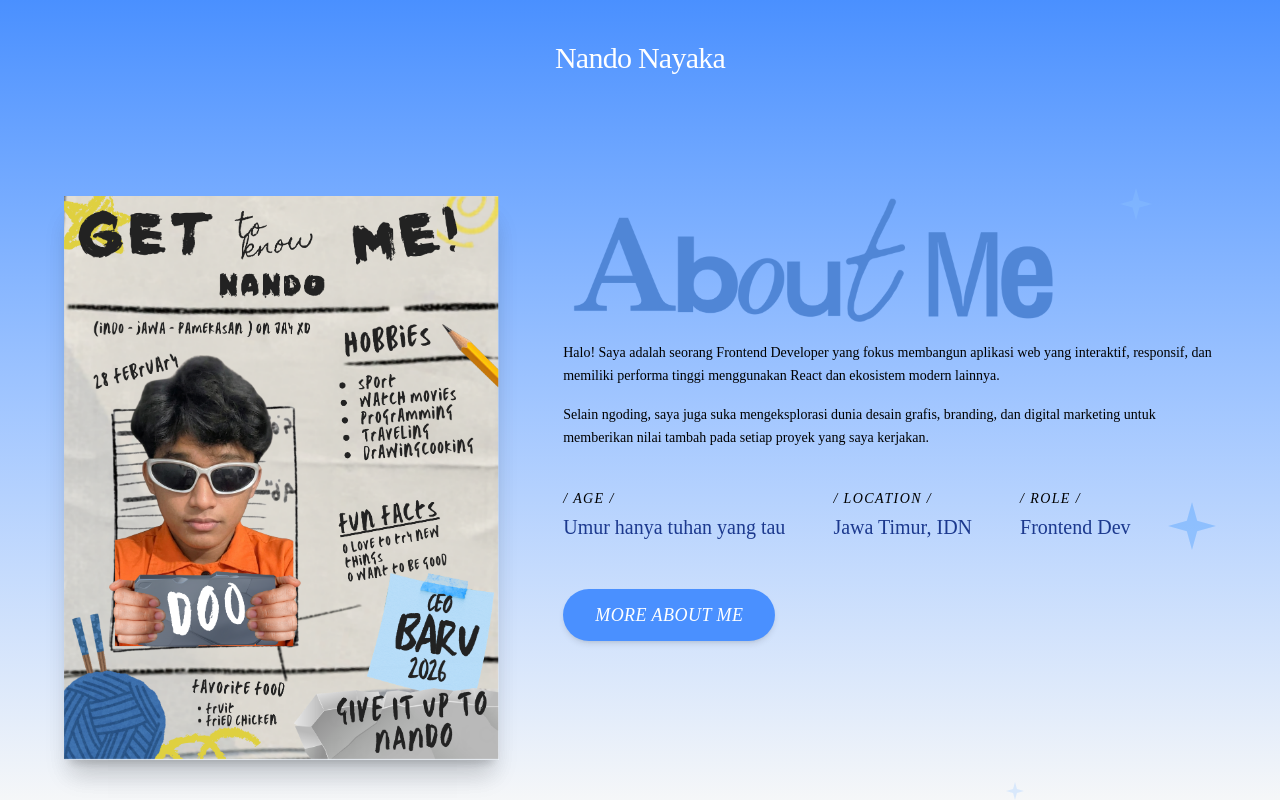
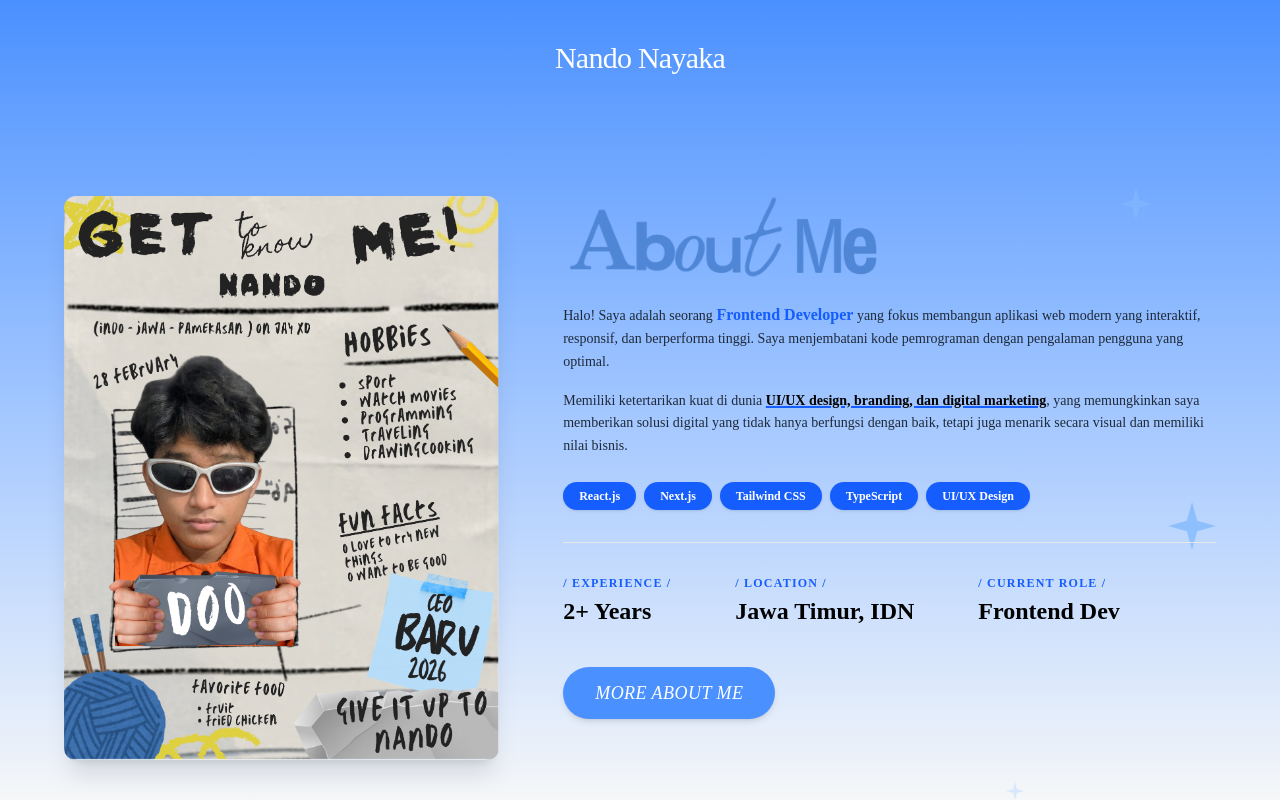
Before and after one commit to Nandonayaka/Portofolio, a React (Vite) app: page /about in a window 1280 px wide. Shown: the top 800 px of the page. Built offline with nearby package versions, Linux system fonts and the light colour scheme.

Commit message:
style: style all section

```diff
--- a/src/view/components/navbar/Navbar.jsx
+++ b/src/view/components/navbar/Navbar.jsx
@@ -8,8 +8,6 @@ export function Navbar() {
           </span>
         </li>
       </ul>
-
-
     </nav>
   );
 }
--- a/src/view/layouts/MainLayout.jsx
+++ b/src/view/layouts/MainLayout.jsx
@@ -1,9 +1,16 @@
-import { Outlet } from "react-router-dom";
+import { Outlet, useLocation } from "react-router-dom";
 import { Navbar } from "../components/navbar/Navbar";
 import Footer from "../components/footer/Footer";
 import DesktopToast from "../components/DesktopToast";
+import AboutPage from "../pages/about/AboutPage";
+import GalleryPage from "../pages/gallery/GalleryPage";
+import ExperiencePage from "../pages/experiences/ExperiencePage";
+import MoreAboutMe from "../pages/moreinfo/MoreAboutMe";
 
 const MainLayout = () => {
+    const location = useLocation();
+    const isHome = location.pathname === "/" || location.pathname === "/dashboard";
+
     return (
         <div className="min-h-screen bg-gradient-to-b from-[#4A90FF] via-[#FDFBF7] to-[#FDFBF7]">
             <DesktopToast />
@@ -11,6 +18,24 @@ const MainLayout = () => {
             <div className="">
                 <Outlet />
             </div>
+
+            {isHome && (
+                <>
+                    <div id="about-section">
+                        <AboutPage />
+                    </div>
+                    <div id="gallery-section">
+                        <GalleryPage />
+                    </div>
+                    <div id="experience-section">
+                        <ExperiencePage />
+                    </div>
+                    <div id="moreinfo-section">
+                        <MoreAboutMe />
+                    </div>
+                </>
+            )}
+
             <Footer />
         </div>
     );
--- a/src/view/pages/about/AboutPage.jsx
+++ b/src/view/pages/about/AboutPage.jsx
@@ -3,85 +3,130 @@ import AboutParticle from "../../components/particle/AboutParticle";
 
 const AboutPage = () => {
   const scrollToMoreInfo = () => {
-        const section = document.getElementById('moreinfo-section');
+    const section = document.getElementById("moreinfo-section");
     if (section) {
-            section.scrollIntoView({ behavior: 'smooth' });
+      section.scrollIntoView({ behavior: "smooth" });
     }
   };
 
+  // Daftar skill dengan tema biru-putih solid
+  const coreSkills = [
+    "React.js",
+    "Next.js",
+    "Tailwind CSS",
+    "TypeScript",
+    "UI/UX Design",
+  ];
+
   return (
     <div className="py-20 px-4 md:px-16 relative">
-            {/* Background Stars/Sparkles */}
+      {/* Background Stars/Sparkles Tetap Asli */}
       <AboutParticle />
 
-            {/* Section Utama: Kiri Foto, Kanan Deskripsi */}
-            <div className="flex flex-col md:flex-row items-center md:items-start gap-10 md:gap-16">
-
-                {/* Sisi Kiri: Foto Profil */}
-                <div className="w-full md:w-2/5 flex justify-center" data-aos="fade-right">
-                    <div className="flex justify-center md:justify-start shadow-xl">
+      {/* Section Utama */}
+      <div className="flex flex-col md:flex-row items-center md:items-start gap-10 md:gap-16 max-w-6xl mx-auto">
+        {/* Sisi Kiri: Foto Profil dengan Border Biru Solid */}
+        <div
+          className="w-full md:w-2/5 flex justify-center md:justify-start"
+          data-aos="fade-right"
+        >
+          <div className=" rounded-2xl shadow-xl max-w-[260px] sm:max-w-[300px] md:max-w-full">
             <img
               src="/images/me.png"
-                            alt="Me"
-                            className="max-w-[70vw] md:max-w-full shadow-xl"
+              alt="Frontend Developer Profile"
+              className="w-full h-auto object-cover rounded-xl "
               draggable="false"
             />
           </div>
         </div>
 
-                {/* Sisi Ranan: Judul Besar & Paragraf Deskripsi */}
-                <div className="w-full md:w-3/5 flex flex-col justify-center" data-aos="fade-left">
-                    {/* Judul Besar di atas paragraf */}
-                    <div className="flex justify-center md:justify-start ">
+        {/* Sisi Kanan: Konten Informasi */}
+        <div
+          className="w-full md:w-3/5 flex flex-col justify-center"
+          data-aos="fade-left"
+        >
+          {/* Judul Gambar (About Me) */}
+          <div className="flex justify-center md:justify-start">
             <img
               src="/images/text-about.png"
-                            alt="Portfolio Text"
-                            className="max-w-[90vw] md:max-w-[500px] "
+              alt="About Me"
+              className="w-auto h-auto max-w-[55vw] sm:max-w-[220px] md:max-w-[320px]"
               draggable="false"
             />
           </div>
 
-                    {/* Deskripsi/Paragraf */}
-                    <div className="space-y-4 text-base md:text-sm text-black leading-relaxed mt-4">
+          {/* Deskripsi Singkat dengan Sorotan Teks Biru */}
+          <div className="space-y-4 text-center md:text-left text-base md:text-sm text-gray-800 leading-relaxed mt-6">
             <p>
-                            Halo! Saya adalah seorang Frontend Developer yang fokus membangun aplikasi web yang interaktif, responsif, dan memiliki performa tinggi menggunakan React dan ekosistem modern lainnya.
+              Halo! Saya adalah seorang{" "}
+              <span className="text-blue-600 font-bold text-lg md:text-base">
+                Frontend Developer
+              </span>{" "}
+              yang fokus membangun aplikasi web modern yang interaktif,
+              responsif, dan berperforma tinggi. Saya menjembatani kode
+              pemrograman dengan pengalaman pengguna yang optimal.
             </p>
             <p>
-                            Selain ngoding, saya juga suka mengeksplorasi dunia desain grafis, branding, dan digital marketing untuk memberikan nilai tambah pada setiap proyek yang saya kerjakan.
+              Memiliki ketertarikan kuat di dunia{" "}
+              <span className="text-black font-semibold underline decoration-blue-600 decoration-2">
+                UI/UX design, branding, dan digital marketing
+              </span>
+              , yang memungkinkan saya memberikan solusi digital yang tidak
+              hanya berfungsi dengan baik, tetapi juga menarik secara visual dan
+              memiliki nilai bisnis.
             </p>
           </div>
 
-                    {/* Detail Tambahan: Umur, Lokasi, dll */}
-                    <div className="mt-10 flex flex-col md:flex-row items-center md:items-start gap-8 md:gap-12">
-                        {/* Age - Tetap di baris sendiri di HP */}
-                        <div className="text-center md:text-left">
-                            <p className="text-sm uppercase tracking-widest text-black mb-1 font-serif italic">/ Age /</p>
-                            <p className="text-xl font-medium text-blue-900">Umur hanya tuhan yang tau</p>
+          {/* Core Skills Badge - Biru Solid Teks Putih */}
+          <div className="mt-6 flex flex-wrap justify-center md:justify-start gap-2">
+            {coreSkills.map((skill, index) => (
+              <span
+                key={index}
+                className="px-4 py-1.5 bg-blue-600 text-white text-xs font-semibold rounded-full shadow-sm"
+              >
+                {skill}
+              </span>
+            ))}
           </div>
 
-                        {/* Baris untuk Location & Role di HP agar sejajar */}
-                        <div className="flex gap-8 md:gap-12 justify-center md:justify-start">
+          {/* Garis Pembatas Halus */}
+          <hr className="my-8 border-gray-200 w-full" />
+
+          {/* Metadata Detail (Biru & Putih/Hitam Kontras) */}
+          <div className="flex flex-col sm:flex-row items-center justify-center md:justify-start gap-8 md:gap-16">
+            {/* Experience */}
             <div className="text-center md:text-left">
-                                <p className="text-sm uppercase tracking-widest text-black mb-1 font-serif italic">/ Location /</p>
-                                <p className="text-xl font-medium text-blue-900">Jawa Timur, IDN</p>
+              <p className="text-xs uppercase tracking-widest text-blue-600 mb-1 font-bold">
+                / Experience /
+              </p>
+              <p className="text-2xl font-black text-black">2+ Years</p>
             </div>
+
+            {/* Location */}
             <div className="text-center md:text-left">
-                                <p className="text-sm uppercase tracking-widest text-black mb-1 font-serif italic">/ Role /</p>
-                                <p className="text-xl font-medium text-blue-900">Frontend Dev</p>
+              <p className="text-xs uppercase tracking-widest text-blue-600 mb-1 font-bold">
+                / Location /
+              </p>
+              <p className="text-2xl font-black text-black">Jawa Timur, IDN</p>
             </div>
+
+            {/* Role */}
+            <div className="text-center md:text-left">
+              <p className="text-xs uppercase tracking-widest text-blue-600 mb-1 font-bold">
+                / Current Role /
+              </p>
+              <p className="text-2xl font-black text-black">Frontend Dev</p>
             </div>
           </div>
 
-                    {/* Button More About Me */}
-                    <div className="mt-12 flex justify-center md:justify-start">
+          {/* Tombol Aksi */}
+          <div className="mt-10 flex justify-center md:justify-start">
             <Button text="More about me" onClick={scrollToMoreInfo} />
           </div>
         </div>
-
       </div>
     </div>
   );
 };
 
-
 export default AboutPage;
--- a/src/view/pages/dashboard/DashboardPage.jsx
+++ b/src/view/pages/dashboard/DashboardPage.jsx
@@ -1,7 +1,4 @@
-import AboutPage from "../about/AboutPage";
-import GalleryPage from "../gallery/GalleryPage";
-import ExperiencePage from "../experiences/ExperiencePage";
-import MoreAboutMe from "../moreinfo/MoreAboutMe";
+import AboutParticle from "../../components/particle/AboutParticle";
 
 const DashboardPage = () => {
     const scrollToAbout = () => {
@@ -14,6 +11,7 @@ const DashboardPage = () => {
     return (
         <div className="flex flex-col">
             {/* Hero Section */}
+            <AboutParticle/>
             <div className="h-[calc(100vh-100px)] w-full flex flex-col items-center justify-center overflow-hidden relative">
                 <div className="relative z-10 flex flex-col items-center">
                     <div className="mb-12" data-aos="fade-up">
@@ -43,29 +41,8 @@ const DashboardPage = () => {
                     </button>
                 </div>
             </div>
-
-            {/* About Section */}
-            <div id="about-section" className="">
-                <AboutPage />
-            </div>
-
-            {/* Gallery Section */}
-            <div id="gallery-section" className="">
-                <GalleryPage />
-            </div>
-
-            {/* Experience Section */}
-            <div id="experience-section" className="">
-                <ExperiencePage />
-            </div>
-
-            {/* More Info Section */}
-            <div id="moreinfo-section" className="">
-                <MoreAboutMe />
-            </div>
         </div>
     );
 };
 
-
 export default DashboardPage;
```
Also changed, not shown: src/view/pages/gallery/GalleryPage.jsx (+84 -123 lines). Lines whose indentation alone changed are shown as unchanged.
